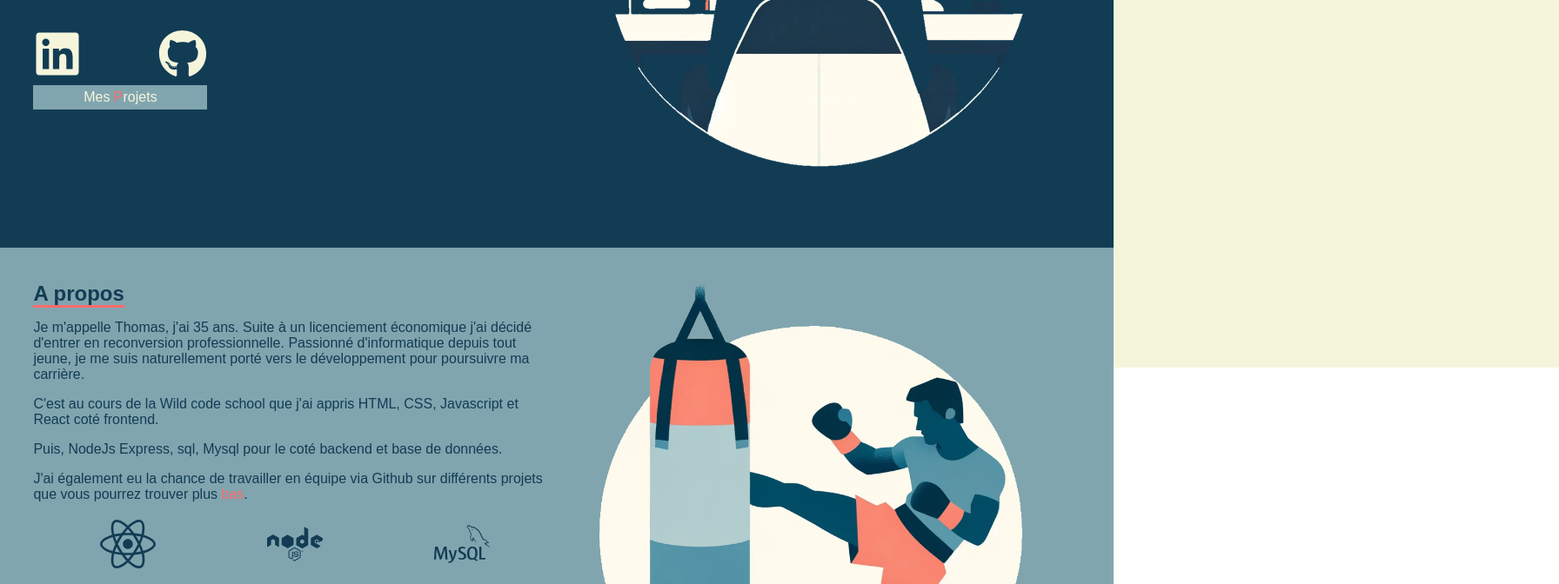
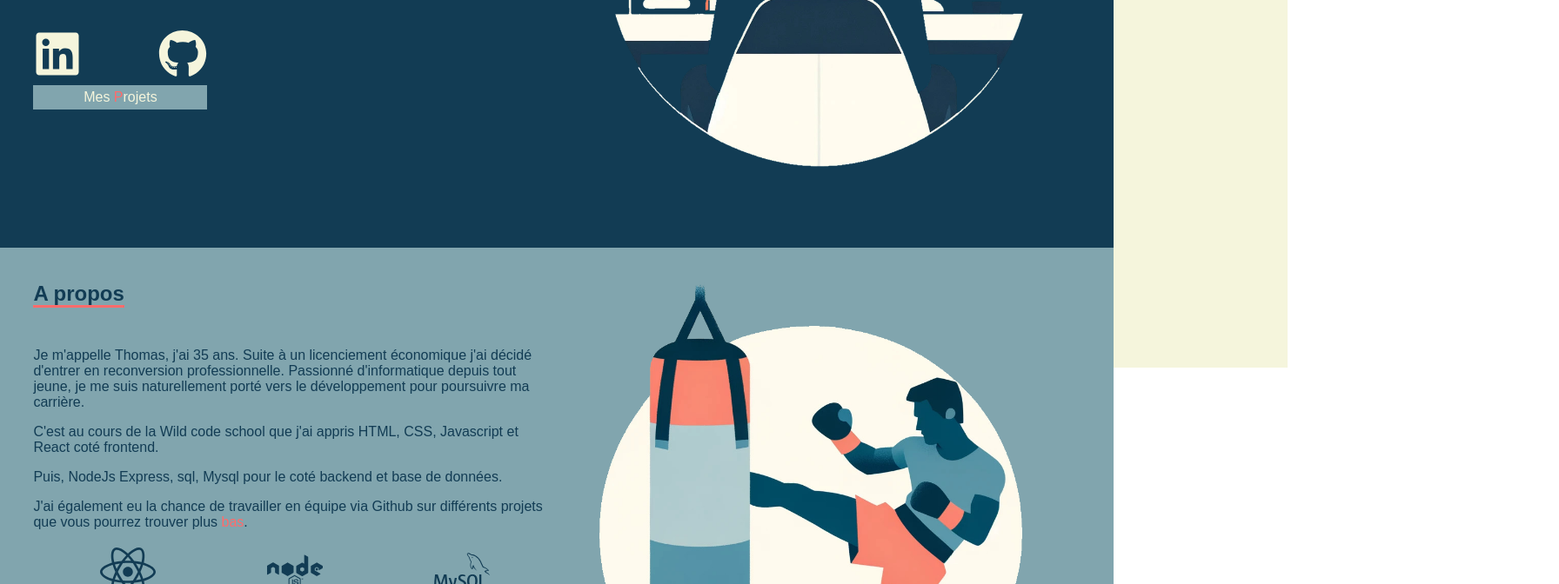
Before and after one commit to Thomas-Nigon/myPortFolio-JS, a React (Vite) app: page / in a window 1280 px wide. Shown: the part 441-1113 px from the top of the page at 87% size, 1792 px wide, since content can reach past the window. Built offline with nearby package versions, Linux system fonts and the light colour scheme.

Commit message:
minor tweaks on responsive design of welcome and about section

```diff
--- a/src/Components/About/About.jsx
+++ b/src/Components/About/About.jsx
@@ -7,7 +7,7 @@ import bagWork from "../../assets/images/bagwork2.png";
 function About() {
   return (
     <main className="about">
-      <section>
+      <section className="about__container">
         <h1 className="about--title">A propos </h1>
         <p className="about__paragraph--me">
           Je m&apos;appelle Thomas, j&apos;ai 35 ans. Suite à un licenciement
--- a/src/Components/About/About.scss
+++ b/src/Components/About/About.scss
@@ -18,10 +18,6 @@
   margin: 0;
   padding: 0;
 }
-.about--p {
-  margin: 0;
-  padding: 0;
-}
 
 .about__skills {
   margin: 1vw;
@@ -37,6 +33,16 @@
   .about {
     display: flex;
   }
+
+  .about__container {
+    width: 50%;
+  }
+  .about__paragraph--me {
+    margin-top: 6vh;
+  }
+  .about--title {
+    margin-bottom: 15px;
+  }
   .about--pics {
     width: 50%;
     object-fit: contain;
--- a/src/Components/Menu/menu.scss
+++ b/src/Components/Menu/menu.scss
@@ -5,7 +5,7 @@
   position: absolute;
   left: 100%;
   top: 8vh;
-  width: 40%;
+  width: 200px;
   height: 100vh;
   display: flex;
   //flex-direction: row-reverse;
--- a/src/Components/Welcome/welcome.scss
+++ b/src/Components/Welcome/welcome.scss
@@ -7,7 +7,6 @@
 }
 .welcome__title {
   margin: 2vh 0;
-  // color: $lighterMain;
   color: beige;
 }
 .welcome--accent {
@@ -76,7 +75,4 @@
     width: 200px;
     margin: 5vh 0;
   }
-  /*   .welcome--button {
-    font-size: 1.5rem;
-  } */
 }
```
